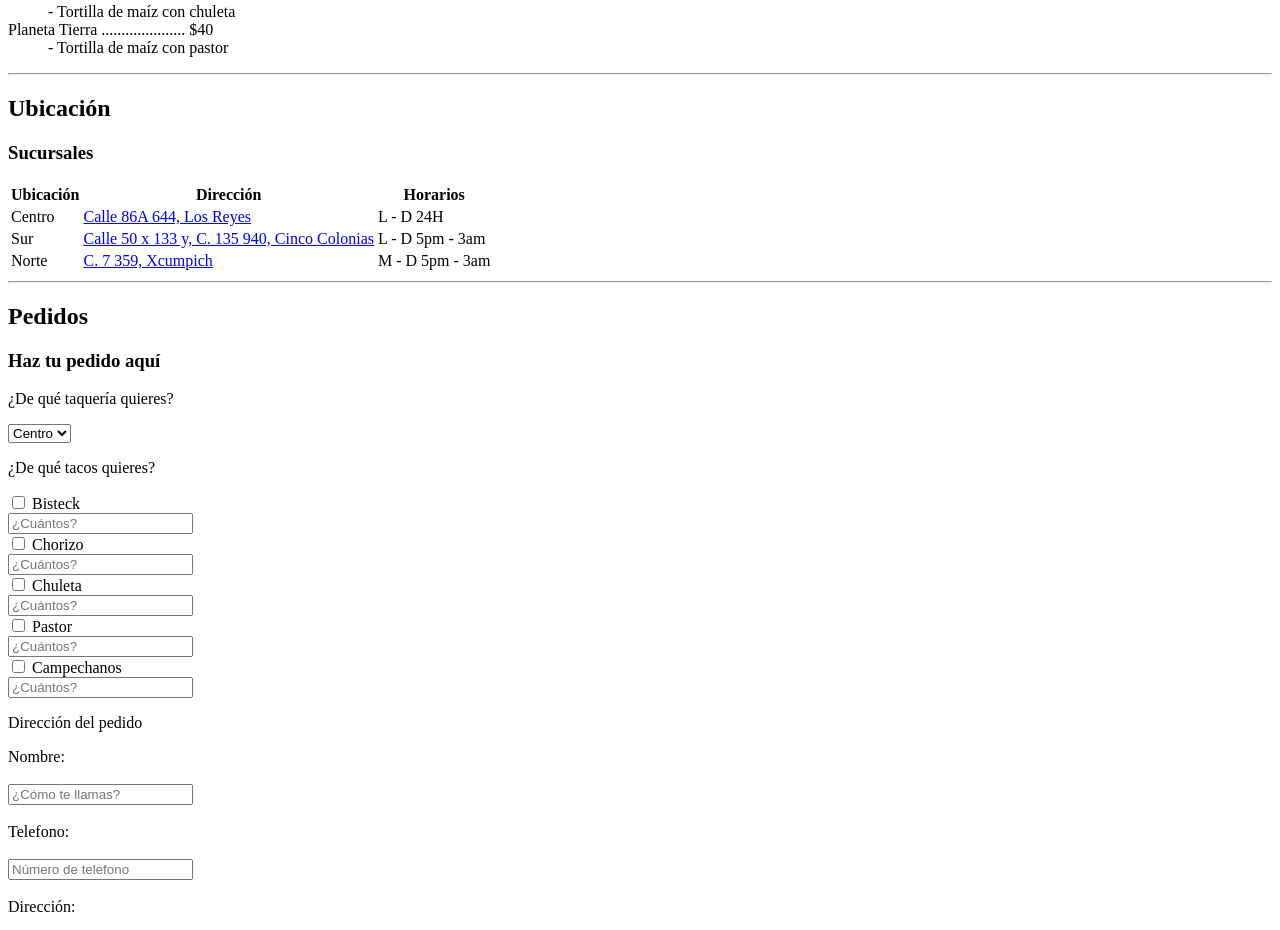
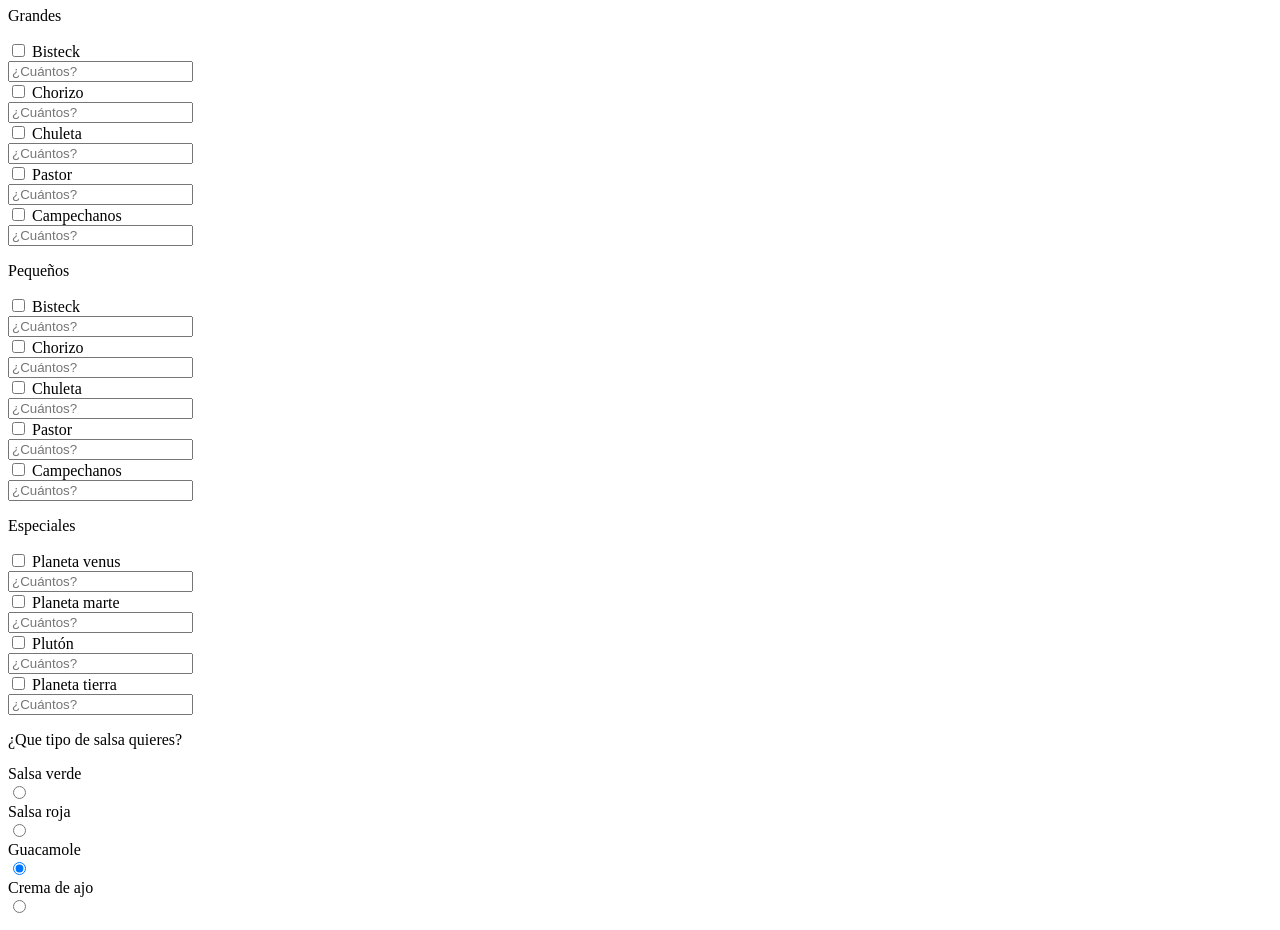
Before and after one commit to LaMazorca/LaMazorca.github.io, a plain HTML site: page index.html in a window 1280 px wide. Shown: the part 1179-2109 px from the top of the page. Drawn offline with Linux system fonts and the light colour scheme.

Commit message:
Update index.html

```diff
--- a/index.html
+++ b/index.html
@@ -11,7 +11,7 @@
         <h1>Planetaco desde el 2022</h1>
     </header>
     <section>
-            <img src="Planetaco.png" alt="logo planetacos"/>
+            <img src="../Images/Planetaco.png" alt="logo planetacos"/>
         <h2>Menú</h2>
             <h3>Tacos grandes</h3>
             <p>Todos incluyen nopales y cebollas</p>
@@ -83,6 +83,7 @@
                             <option value="sur">Sur</option>
                         </select>
                     <p>¿De qué tacos quieres?</p>
+                        <p>Grandes</p>
                             <input type="checkbox" id="bisteck" name="bisteck" value="bisteck">
                             <label for="bisteck">Bisteck</label>
                             <br>
@@ -108,6 +109,70 @@
                             <br>
                             <input type="number" id="campechanosNumber" name="campechanosNumber" placeholder="¿Cuántos?">
                             <br>
+                        <p>Pequeños</p>
+                            <input type="checkbox" id="bisteckPequeño" name="bisteckPequeño" value="bisteckPequeño">
+                            <label for="bisteckPequeño">Bisteck</label>
+                            <br>
+                            <input type="number" id="bisteckPequeñoNumber" name="bisteckPequeñoNumber" placeholder="¿Cuántos?">
+                            <br>
+                            <input type="checkbox" id="chorizoPequeño" name="chorizoPequeño" value="chorizoPequeño">
+                            <label for="chorizoPequeño">Chorizo</label>
+                            <br>
+                            <input type="number" id="chorizoPequeñoNumber" name="chorizoPequeñoNumber" placeholder="¿Cuántos?">
+                            <br>
+                            <input type="checkbox" id="chuletaPequeño" name="chuletaPequeño" value="chuletaPequeño">
+                            <label for="chuletaPequeño">Chuleta</label>
+                            <br>
+                            <input type="number" id="chuletaPequeñoNumber" name="chuletaPequeñoNumber" placeholder="¿Cuántos?">
+                            <br>
+                            <input type="checkbox" id="pastorPequeño" name="pastorPequeño" value="pastorPequeño">
+                            <label for="pastorPequeño">Pastor</label>
+                            <br>
+                            <input type="number" id="pastorPequeñoNumber" name="pastorPequeñoNumber" placeholder="¿Cuántos?">
+                            <br>
+                            <input type="checkbox" id="campechanosPequeño" name="campechanosPequeño" value="campechanosPequeño">
+                            <label for="campechanosPequeño">Campechanos</label>
+                            <br>
+                            <input type="number" id="campechanosPequeñoNumber" name="campechanosPequeñoNumber" placeholder="¿Cuántos?">
+                            <br>
+                        <p>Especiales</p>
+                            <input type="checkbox" id="venus" name="venus" value="venus">
+                            <label for="venus">Planeta venus</label>
+                            <br>
+                            <input type="number" id="venusNumber" name="venusNumber" placeholder="¿Cuántos?">
+                            <br>
+                            <input type="checkbox" id="marte" name="marte" value="marte">
+                            <label for="marte">Planeta marte</label>
+                            <br>
+                            <input type="number" id="marteNumber" name="marteNumber" placeholder="¿Cuántos?">
+                            <br>
+                            <input type="checkbox" id="pluton" name="pluton" value="pluton">
+                            <label for="pluton">Plutón</label>
+                            <br>
+                            <input type="number" id="plutonNumber" name="plutonNumber" placeholder="¿Cuántos?">
+                            <br>
+                            <input type="checkbox" id="tierra" name="tierra" value="tierra">
+                            <label for="tierra">Planeta tierra</label>
+                            <br>
+                            <input type="number" id="tierraNumber" name="tierraNumber" placeholder="¿Cuántos?">
+                            <br>
+                    <p>¿Que tipo de salsa quieres?</p>
+                        <label for="verde">Salsa verde</label>
+                        <br>
+                        <input type="radio" id="verde" name="salsas" value="verde">
+                        <br>
+                        <label for="roja">Salsa roja</label>
+                        <br>
+                        <input type="radio" id="roja" name="salsas" value="roja">
+                        <br>
+                        <label for="guacamole">Guacamole</label>
+                        <br>
+                        <input type="radio" id="guacamole" name="salsas" value="guacamole" checked>
+                        <br>
+                        <label for="ajo">Crema de ajo</label>
+                        <br>
+                        <input type="radio" id="ajo" name="salsas" value="ajo">
+                        <br>
                     <p>Dirección del pedido</p>
                         <label for="nombre">Nombre:</label>
                         <br><br>
```
Lines whose indentation alone changed are shown as unchanged.
